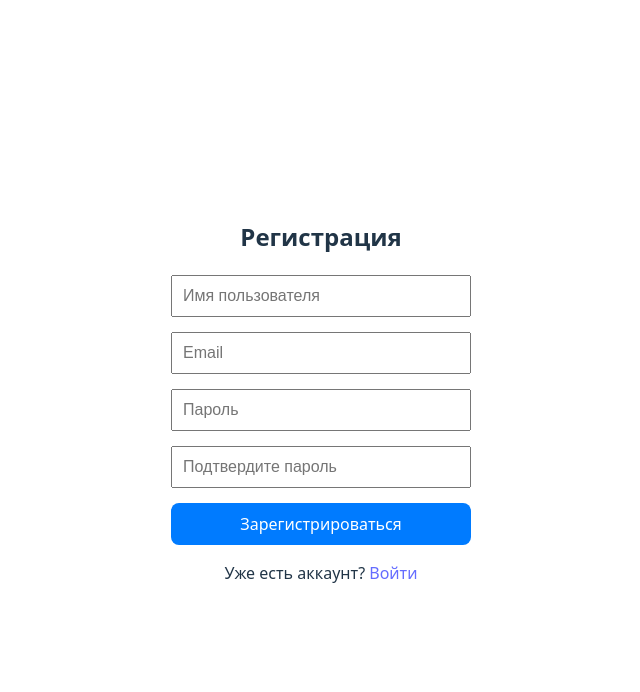
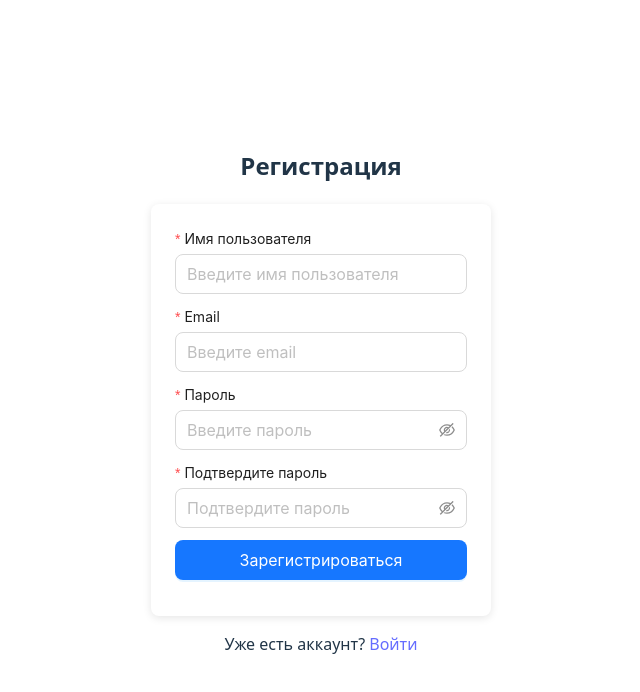
Before and after one commit to MyshakinMikhail/Task-Meneger, a React (Vite) app in the folder frontend/: page /register in a window 1280 px wide. Shown: the top 692 px of the page, without its empty margins (319-959 px from the left). Built offline with nearby package versions, Linux system fonts and the light colour scheme.

Commit message:
update register page

```diff
--- a/frontend/src/components/pages/Registration/RegisterComponent.jsx
+++ b/frontend/src/components/pages/Registration/RegisterComponent.jsx
@@ -14,9 +14,7 @@ export default function Register() {
     const [isLoading, setIsLoading] = useState(false);
     const regRef = useRef();
 
-    const handleSubmit = async (e) => {
-        e.preventDefault();
-
+    const handleSubmit = async () => {
         if (form.password !== form.confirmPassword) {
             setError("Пароли не совпадают");
             return;
--- a/frontend/src/components/pages/Registration/RegisterFormComponent.jsx
+++ b/frontend/src/components/pages/Registration/RegisterFormComponent.jsx
@@ -1,3 +1,6 @@
+import { Alert, Button, Form, Input } from "antd";
+import { useEffect } from "react";
+
 export default function RegisterForm({
     handleSubmit,
     form,
@@ -6,46 +9,94 @@ export default function RegisterForm({
     isLoading,
     regRef,
 }) {
+    const [antdForm] = Form.useForm();
+
+    useEffect(() => {
+        antdForm.setFieldsValue(form);
+    }, [form, antdForm]);
+
+    const onValuesChange = (changedValues) => {
+        setForm({ ...form, ...changedValues });
+    };
+
     return (
-        <form onSubmit={handleSubmit} className="form">
-            <input
-                type="text"
-                placeholder="Имя пользователя"
-                value={form.username}
-                onChange={(e) => setForm({ ...form, username: e.target.value })}
-                required
-                className="input"
-            />
-            <input
-                type="email"
-                placeholder="Email"
-                value={form.email}
-                onChange={(e) => setForm({ ...form, email: e.target.value })}
-                required
-                className="input"
-            />
-            <input
-                type="password"
-                placeholder="Пароль"
-                value={form.password}
-                onChange={(e) => setForm({ ...form, password: e.target.value })}
-                required
-                className="input"
-            />
-            <input
-                type="password"
-                placeholder="Подтвердите пароль"
-                value={form.confirmPassword}
-                onChange={(e) =>
-                    setForm({ ...form, confirmPassword: e.target.value })
-                }
-                required
-                className="input"
-            />
-            {error && <p className="error">{error}</p>}
-            <button type="submit" className="button" ref={regRef}>
-                {isLoading ? "Регистрация..." : "Зарегистрироваться"}
-            </button>
-        </form>
+        <Form
+            form={antdForm}
+            onFinish={handleSubmit}
+            onValuesChange={onValuesChange}
+            layout="vertical"
+            className="register-form"
+            style={{ maxWidth: 400, margin: "0 auto", padding: "24px" }}
+        >
+            <Form.Item
+                label="Имя пользователя"
+                name="username"
+                rules={[
+                    {
+                        required: true,
+                        message: "Пожалуйста, введите имя пользователя",
+                    },
+                ]}
+            >
+                <Input placeholder="Введите имя пользователя" size="large" />
+            </Form.Item>
+
+            <Form.Item
+                label="Email"
+                name="email"
+                rules={[
+                    { required: true, message: "Пожалуйста, введите email" },
+                    { type: "email", message: "Некорректный формат email" },
+                ]}
+            >
+                <Input placeholder="Введите email" size="large" />
+            </Form.Item>
+
+            <Form.Item
+                label="Пароль"
+                name="password"
+                rules={[
+                    { required: true, message: "Пожалуйста, введите пароль" },
+                ]}
+            >
+                <Input.Password placeholder="Введите пароль" size="large" />
+            </Form.Item>
+
+            <Form.Item
+                label="Подтвердите пароль"
+                name="confirmPassword"
+                dependencies={["password"]}
+                rules={[
+                    {
+                        required: true,
+                        message: "Пожалуйста, подтвердите пароль",
+                    },
+                ]}
+            >
+                <Input.Password placeholder="Подтвердите пароль" size="large" />
+            </Form.Item>
+
+            {error && (
+                <Alert
+                    message={error}
+                    type="error"
+                    showIcon
+                    style={{ marginBottom: 16 }}
+                />
+            )}
+
+            <Form.Item>
+                <Button
+                    type="primary"
+                    htmlType="submit"
+                    loading={isLoading}
+                    size="large"
+                    block
+                    ref={regRef}
+                >
+                    {isLoading ? "Регистрация..." : "Зарегистрироваться"}
+                </Button>
+            </Form.Item>
+        </Form>
     );
 }
```
